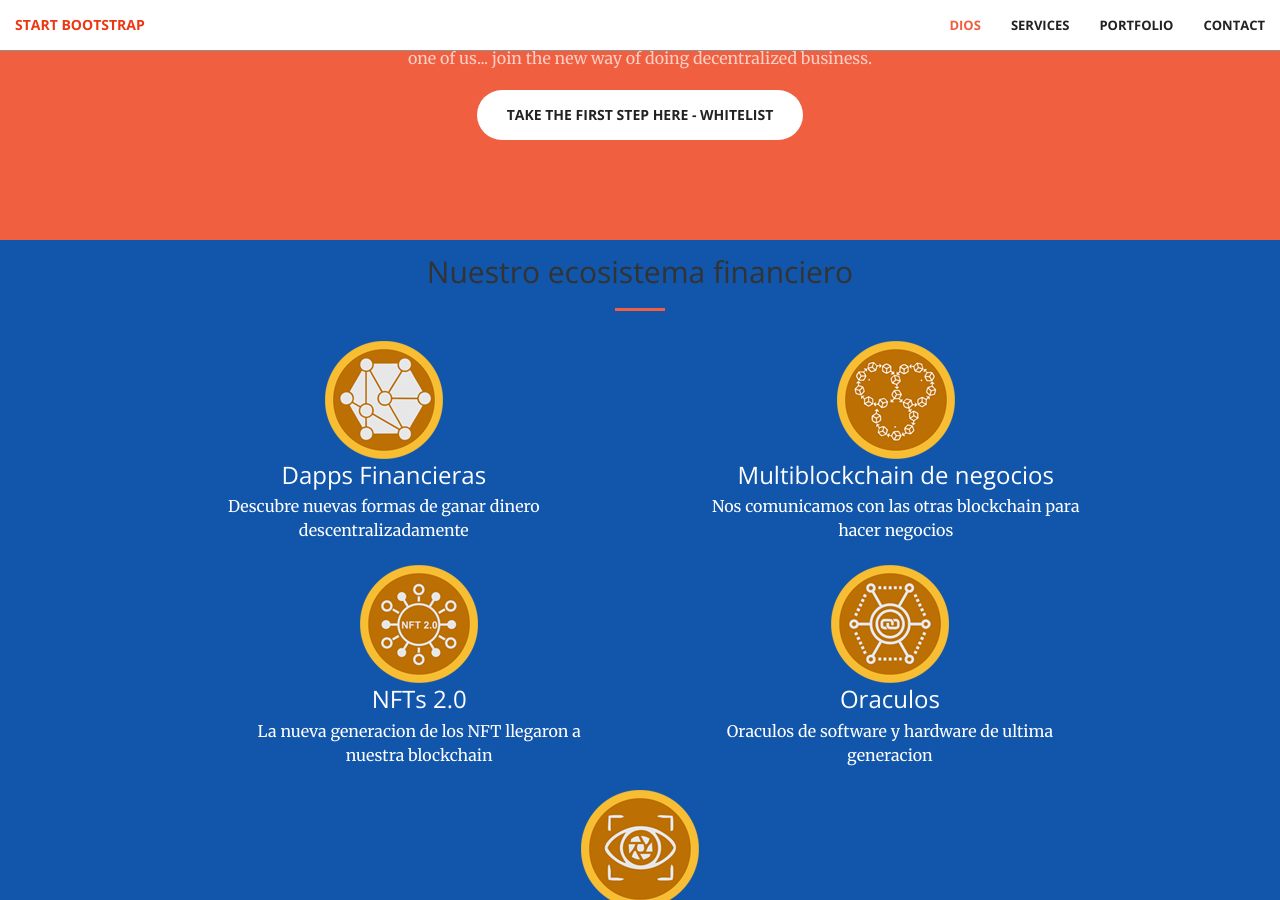
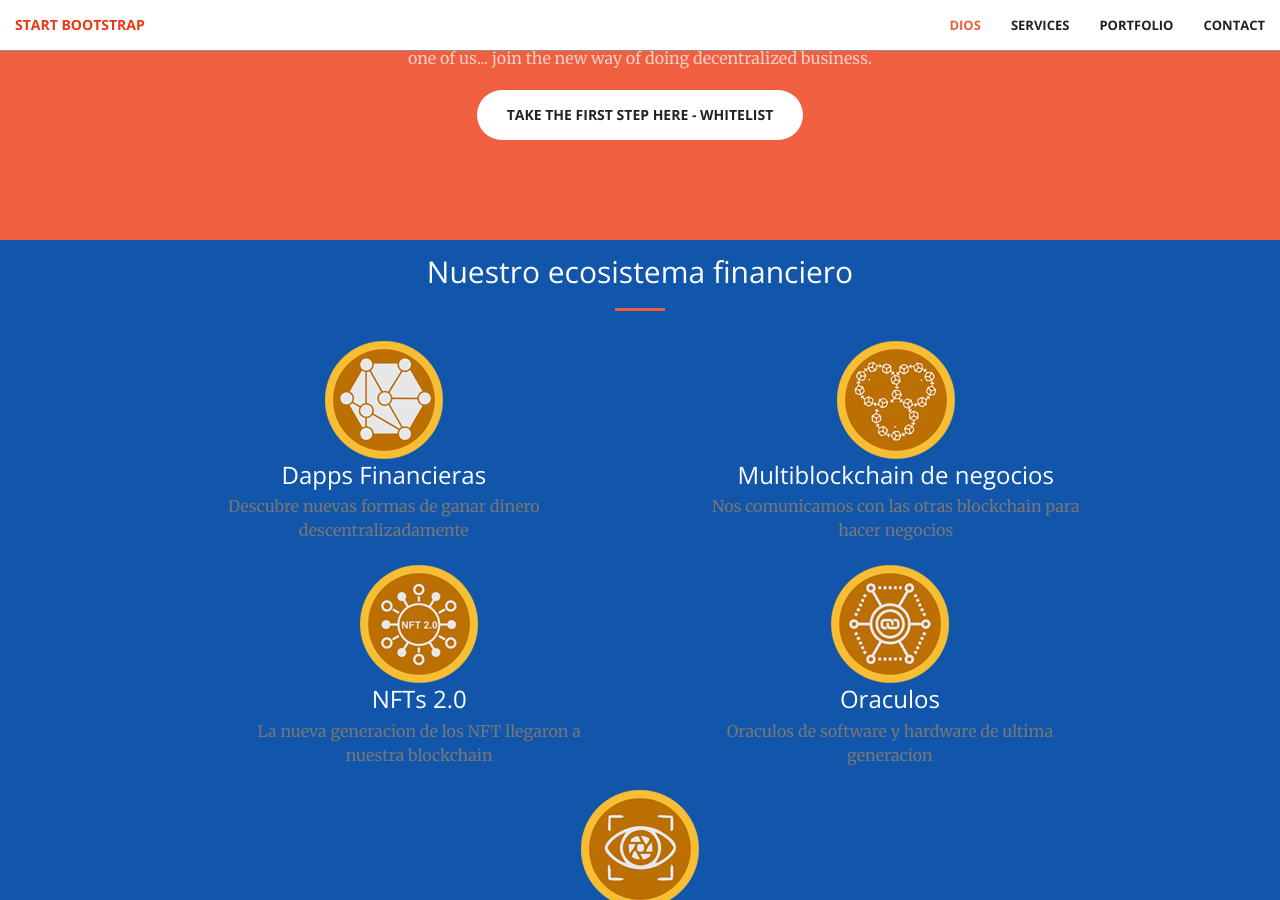
Before and after one commit to soujiang/soujiang.github.io, a Jekyll site: the page built from index.html, in a window 1280 px wide and 900 px high, scrolled down 1447 px. Built offline with Jekyll 4.4.1, drawn with Linux system fonts in a browser that asks for light colours.

Commit message:
font color

```diff
--- a/_sass/_base.scss
+++ b/_sass/_base.scss
@@ -364,6 +364,7 @@ body {
 	flex-wrap: wrap;
 	justify-content: center;
 	align-items: center;
+    color:white;
 }
 
 .service-box2 {
@@ -380,5 +381,4 @@ body {
 	padding: 3px;
 	margin: 0;
 	text-align: center;
-    color:white;
 }
```
